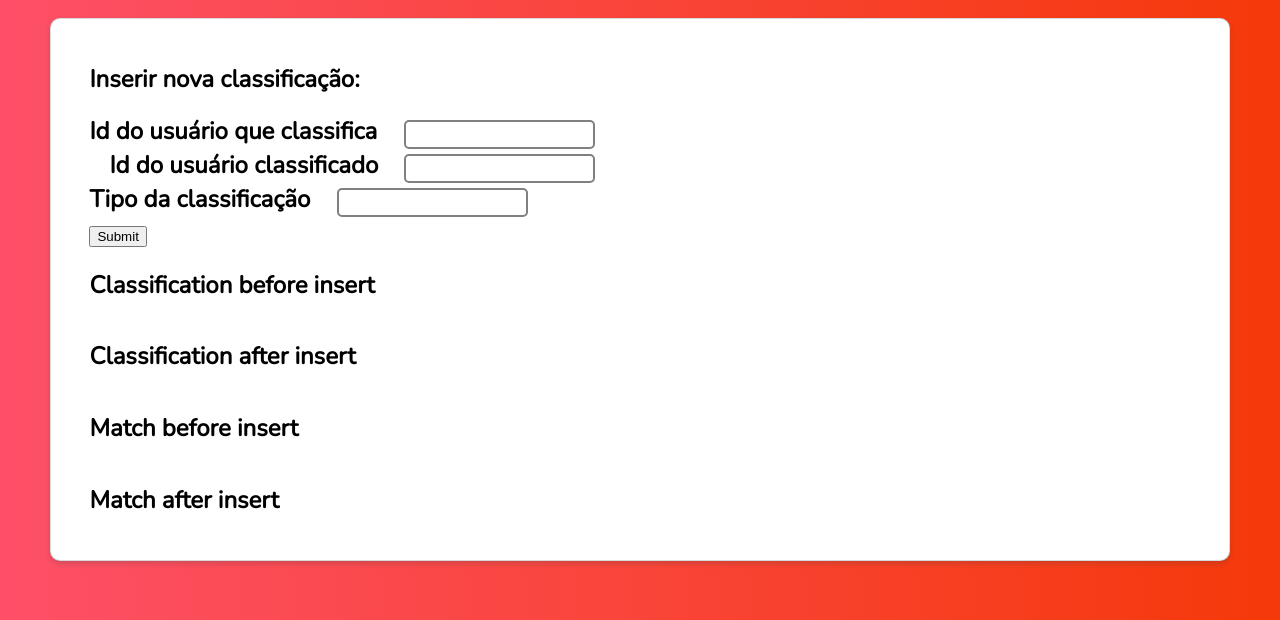
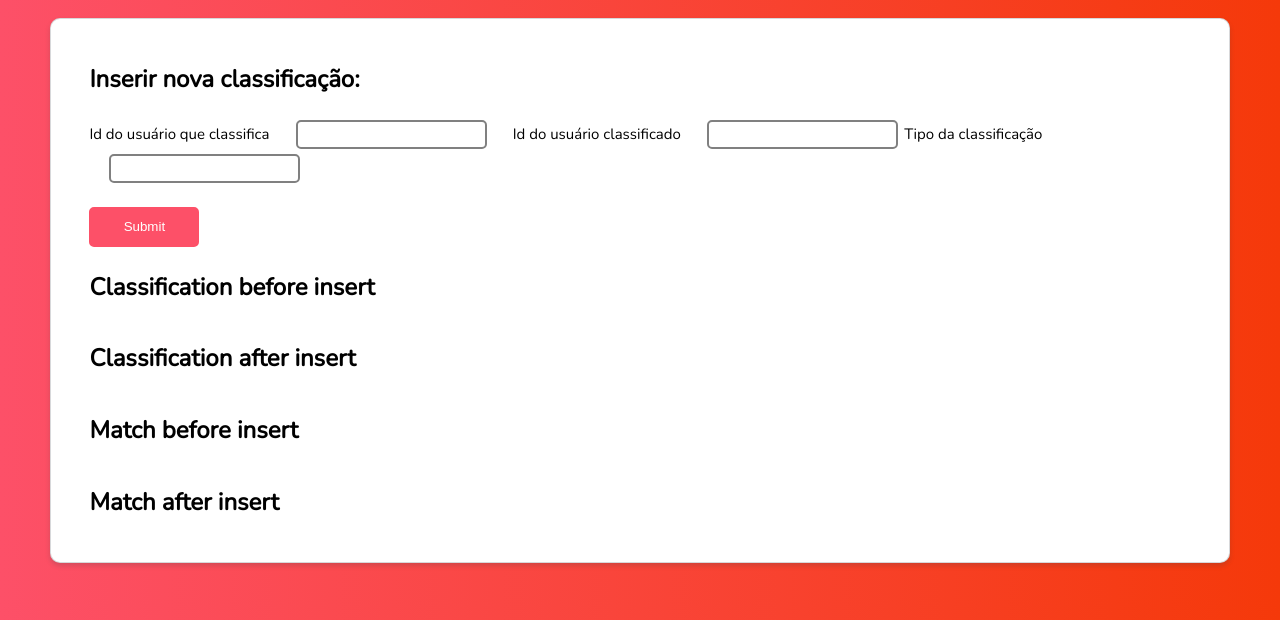
Before and after one commit to MatheusWoeffel/Stinder, a plain HTML site: page frontend/trigger.html in a window 1280 px wide. Shown: the part 180-800 px from the top of the page. Drawn offline with nearby package versions, Linux system fonts and the light colour scheme.

Commit message:
Label size fix

```diff
--- a/frontend/styles.css
+++ b/frontend/styles.css
@@ -173,6 +173,11 @@ section{
   overflow-x: auto;
   background-color: white;
   color: black;
+
+}
+label{
+  font-size: 15px;
+  font-weight: 400;
 }
 
 label:nth-of-type(even){
--- a/frontend/trigger.html
+++ b/frontend/trigger.html
@@ -29,12 +29,12 @@
       <h1>Inserir nova classificação:<h1>
       <form>
         <label for="classification-userfrom">Id do usuário que classifica</label> <input id="classification-userfrom" name="userfrom" type="text">
-        <br>
+
         <label for="classification-userto">Id do usuário classificado</label> <input id="classification-userto" name="userto" type="text">
-        <br>
+
         <label for="classification-type">Tipo da classificação</label> <input id="classification-type" name="type" type="text">
-        <br>
-        <button type="submit">Submit</button>
+
+        <button class="submit" type="submit">Submit</button>
       </form>
       <h2>Classification before insert</h2>
       <table id="classification-before"></table>
```
